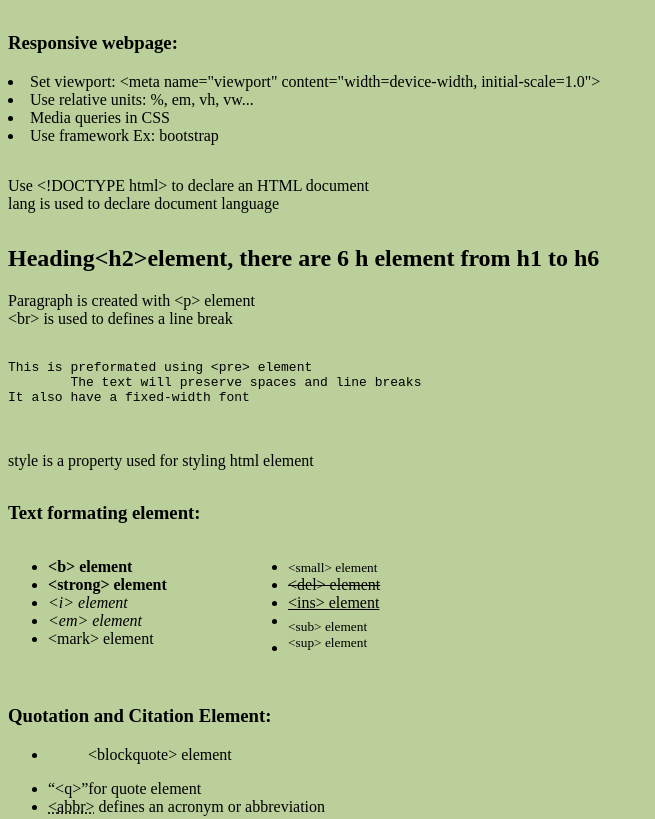
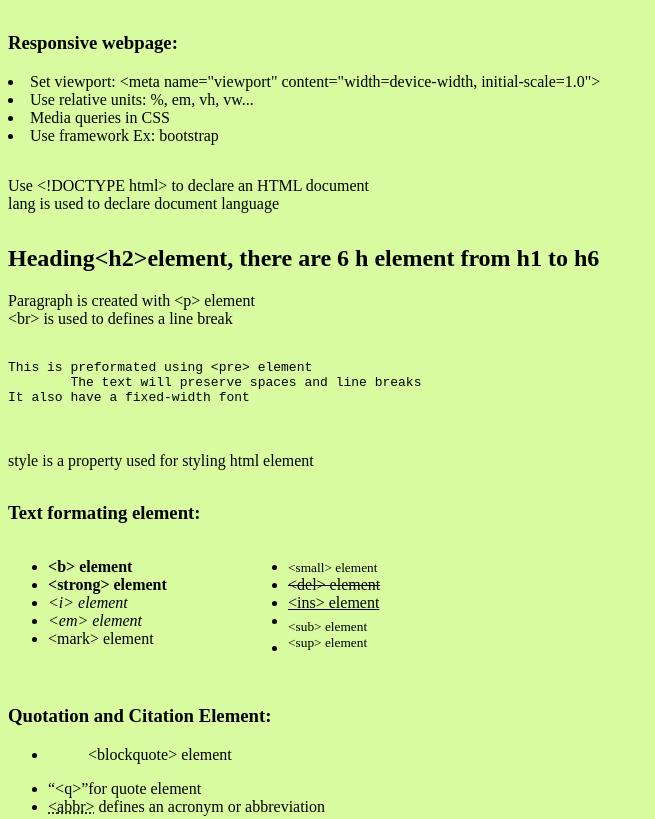
Before and after one commit to triet0612/HTML-REVIEW, a plain HTML site: page index.html in a window 1280 px wide. Shown: the top 819 px of the page, without its empty margins (0-655 px from the left). Drawn offline with Linux system fonts and the light colour scheme.

Commit message:
Update style.css

```diff
--- a/css/style.css
+++ b/css/style.css
@@ -6,5 +6,5 @@ p {
     margin-bottom: 2em;
 }
 *{
-    background-color: rgb(187, 207, 154);
+    background-color: rgb(216, 252, 159);
 }
```
